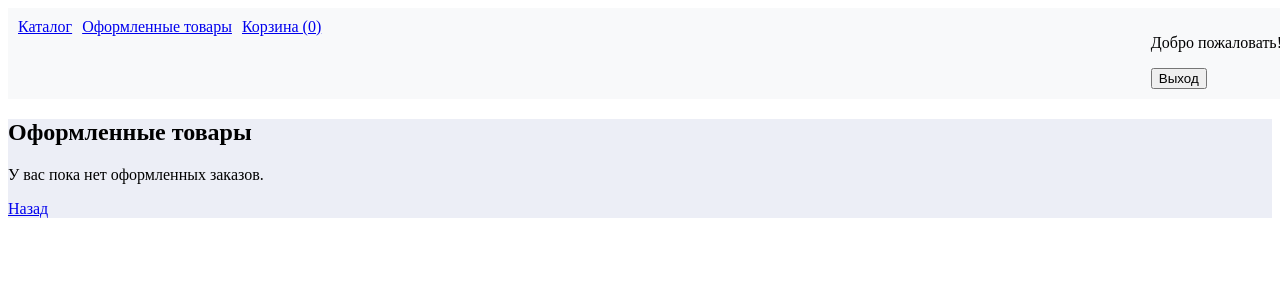
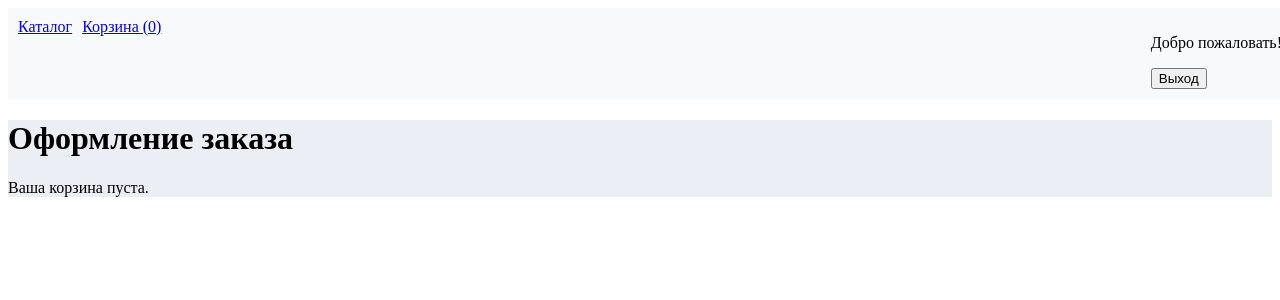
Before and after one commit to n0n0n0f/2.0, a Vue app: page /orders in a window 1280 px wide. Shown: the top 300 px of the page. Built offline with nearby package versions, Linux system fonts and the light colour scheme.

Commit message:
Допилил Оформление заказов

```diff
--- a/src/components/Nav.vue
+++ b/src/components/Nav.vue
@@ -2,7 +2,6 @@
   <div class="nav-block">
     <nav class="nav-list">
       <router-link to="/">Каталог</router-link>
-      <router-link v-if="isAuthenticated" to="/orders">Оформленные товары</router-link>
       <router-link to="/basket">Корзина ({{ totalItemsInCart }})</router-link>
     </nav>
     <div>
--- a/src/views/BasketPage.vue
+++ b/src/views/BasketPage.vue
@@ -14,7 +14,7 @@
         <button @click="removeFromCart(item.id)">Удалить</button>
       </div>
       <p>Общая стоимость: {{ total }}</p>
-      <button @click="checkout">Оформить заказ</button>
+      <button @click="activateOrderPage">Оформить заказ</button>
       <router-link to="/">Назад</router-link>
     </div>
   </div>
@@ -45,18 +45,16 @@ const removeFromCart = (itemId) => {
   store.commit('removeFromCart', itemId);
 };
 
-const checkout = () => {
-  store.dispatch('placeOrder').then(() => {
-    router.push('/orders'); // Переход на страницу оформленных заказов после успешного оформления заказа
-  }).catch(error => {
-    console.error('Ошибка при оформлении заказа:', error);
-    // Обработка ошибки при оформлении заказа
-  });
+const activateOrderPage = () => {
+  // Устанавливаем страницу оформления заказа как активную
+  store.commit('setOrderPageActive', true);
+  // Переход на страницу оформления заказа
+  router.push('/orders');
 };
 </script>
 
 <style scoped>
-.product_image{
+.product_image {
   width: 200px;
   height: 200px;
 }
--- a/src/views/OrderPage.vue
+++ b/src/views/OrderPage.vue
@@ -1,38 +1,43 @@
 <template>
-  <div>
-    <h2>Оформленные товары</h2>
-    <div v-if="orders.length === 0">
-      <p>У вас пока нет оформленных заказов.</p>
+  <div class="checkout-page">
+    <h1>Оформление заказа</h1>
+    <div v-if="cartItems.length === 0 && !checkoutEnabled">
+      <p>Ваша корзина пуста.</p>
     </div>
     <div v-else>
-      <div v-for="order in orders" :key="order.id" class="order">
-        <p>Заказ №{{ order.id }}</p>
-        <ul>
-          <li v-for="item in order.cartItems" :key="item.id">
-            {{ item.name }} - {{ item.quantity }} шт.
-          </li>
-        </ul>
-        <p>Общая стоимость: {{ order.total }}</p>
+      <div v-for="item in cartItems" :key="item.id" class="cart-item">
+        <img  :src="item.image" :alt="item.name" class="cart-item-image">
+        <h2 class="cart-item-name">{{ item.name }}</h2>
+        <p class="cart-item-quantity">Количество: {{ item.quantity }}</p>
       </div>
+      <button @click="checkout" class="checkout-btn">Подтвердить заказ</button>
     </div>
-    <router-link to="/">Назад</router-link>
   </div>
 </template>
 
 <script setup>
-import { computed } from 'vue';
+import { ref, computed } from 'vue';
 import { useStore } from 'vuex';
+import { useRouter } from 'vue-router';
 
 const store = useStore();
+const router = useRouter();
 
-// Получаем список оформленных заказов из хранилища Vuex
-const orders = computed(() => store.state.orders);
+const cartItems = computed(() => store.state.cartItems);
+const checkoutEnabled = ref(false);
+const orderPageActive = ref(false);
 
+const checkout = () => {
+  const order = [...cartItems.value];
+  store.commit('clearCart');
+  store.commit('addOrder', order);
+  router.push('/order');
+};
 </script>
 
 <style scoped>
-/* Стили для страницы оформленных товаров */
-.order {
-  margin-bottom: 20px;
+.cart-item-image{
+  width: 200px;
+  height: 200px;
 }
 </style>
```
